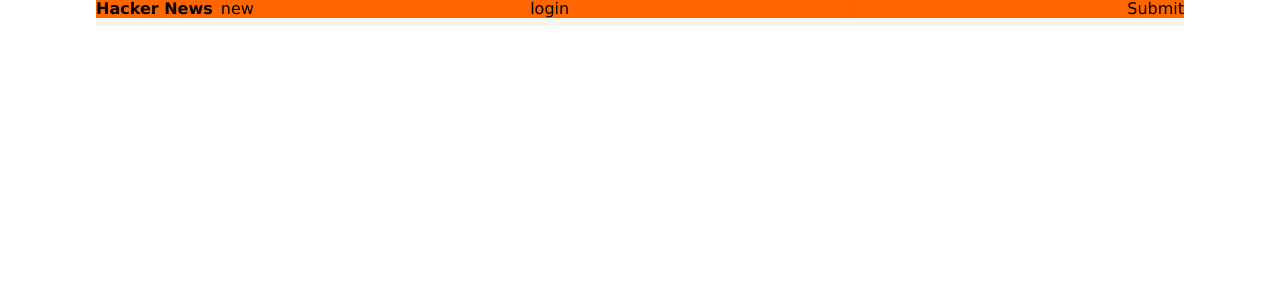
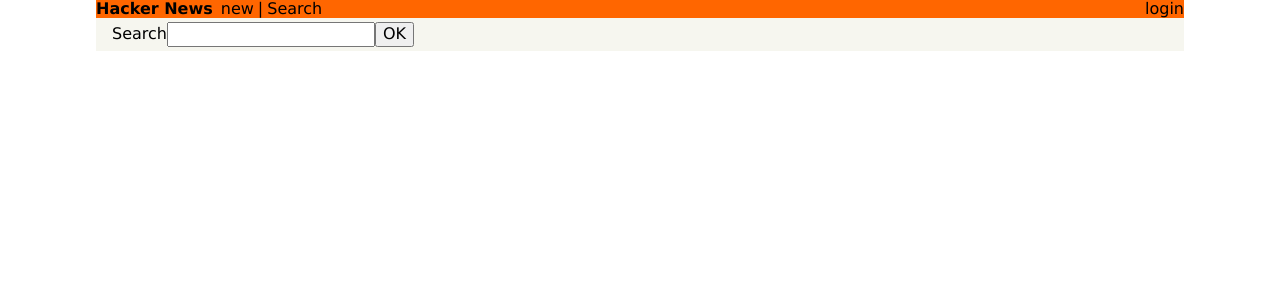
Before and after one commit to Liopin/hackernews-react-apollo, a React (Create React App) app: page /search in a window 1280 px wide. Shown: the top 300 px of the page. Built offline with nearby package versions, Linux system fonts and the light colour scheme.

Commit message:
Search in the List of Links

```diff
--- a/src/components/App.js
+++ b/src/components/App.js
@@ -5,7 +5,7 @@
 import CreateLink from './CreateLink'
 import Header from './Header'
 import Login from './Login'
-
+import Search from './Search'
 
 
 
@@ -19,6 +19,7 @@
             <Route exact path="/" component={LinkList}/>
             <Route exact path="/create" component={CreateLink}/>
             <Route exact path="/login" component={Login}/>
+            <Route exact path="/search" component={Search}/>
           </Switch>
         </div>
       </div>
--- a/src/components/Header.js
+++ b/src/components/Header.js
@@ -11,7 +11,8 @@
                 <div className="flex flex-fixed black">
                     <div className="fw7 mr1">Hacker News</div>
                     <Link to="/" className="ml1 no-underline black">new</Link>
-                    {}
+                    <div className="ml1">|</div>
+                    <Link to="/search" className="ml1 no-underline black">Search</Link>
                     {authToken && (
                         <div className="flex">
                             <div className="ml1">|</div>
@@ -36,8 +37,6 @@
                         </Link>
                     )}
                 </div>
-                <div className="ml1">|</div>
-                    <Link to="/create" className="ml1 no-underline black">Submit</Link>
             </div>
         )
     }
--- /dev/null
+++ b/src/components/Search.js
@@ -0,0 +1,69 @@
+import React, { Component } from 'react'
+import { wwithApollo } from 'react-apollo'
+import gql from 'graphql-tag'
+import Link from './Link'
+import { withApollo } from 'react-apollo'
+
+
+const FEED_SEARCH_QUERY = gql`
+    query FeedSearchQuery($filter: String!){
+        feed(filter: $filter){
+            links{
+                id
+                url
+                description
+                createdAt
+                postedBy{
+                    id
+                    name
+                }
+                votes{
+                    id
+                    user{
+                        id
+                    }
+                }
+            }
+        }
+    }
+`
+
+class Search extends Component{
+
+    state={
+        links:[],
+        filter:''
+    }
+
+    render(){
+        return(
+            <div>
+                <div>
+                  Search
+                <input
+                    type='text'
+                    onChange={e => this.setState({ filter: e.target.value })}
+                />
+                <button onClick={() => this._excuteSearch()}>OK</button>
+                </div>
+                {this.state.links.map((link, index) =>(
+                    <Link key={link.id} link={link} index={index}></Link>
+                ))}
+            </div>
+        )
+    }
+
+    _excuteSearch = async () => {
+        const { filter } = this.state
+        const result = await this.props.client.query({
+            query: FEED_SEARCH_QUERY,
+            variables: { filter },
+        })
+
+        const links = result.data.feed.links
+        this.setState({ links })
+    }
+
+}
+
+export default withApollo(Search)
```
